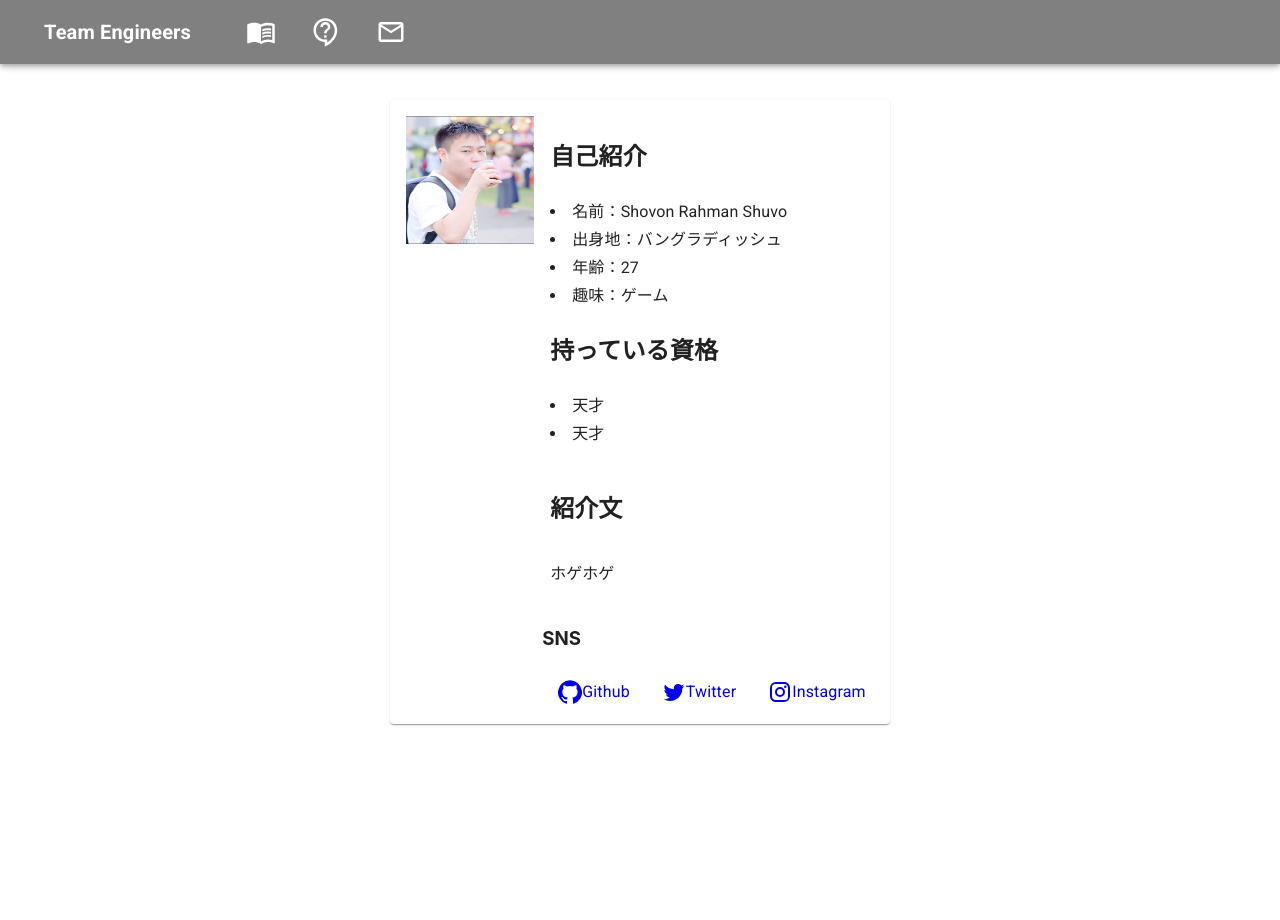
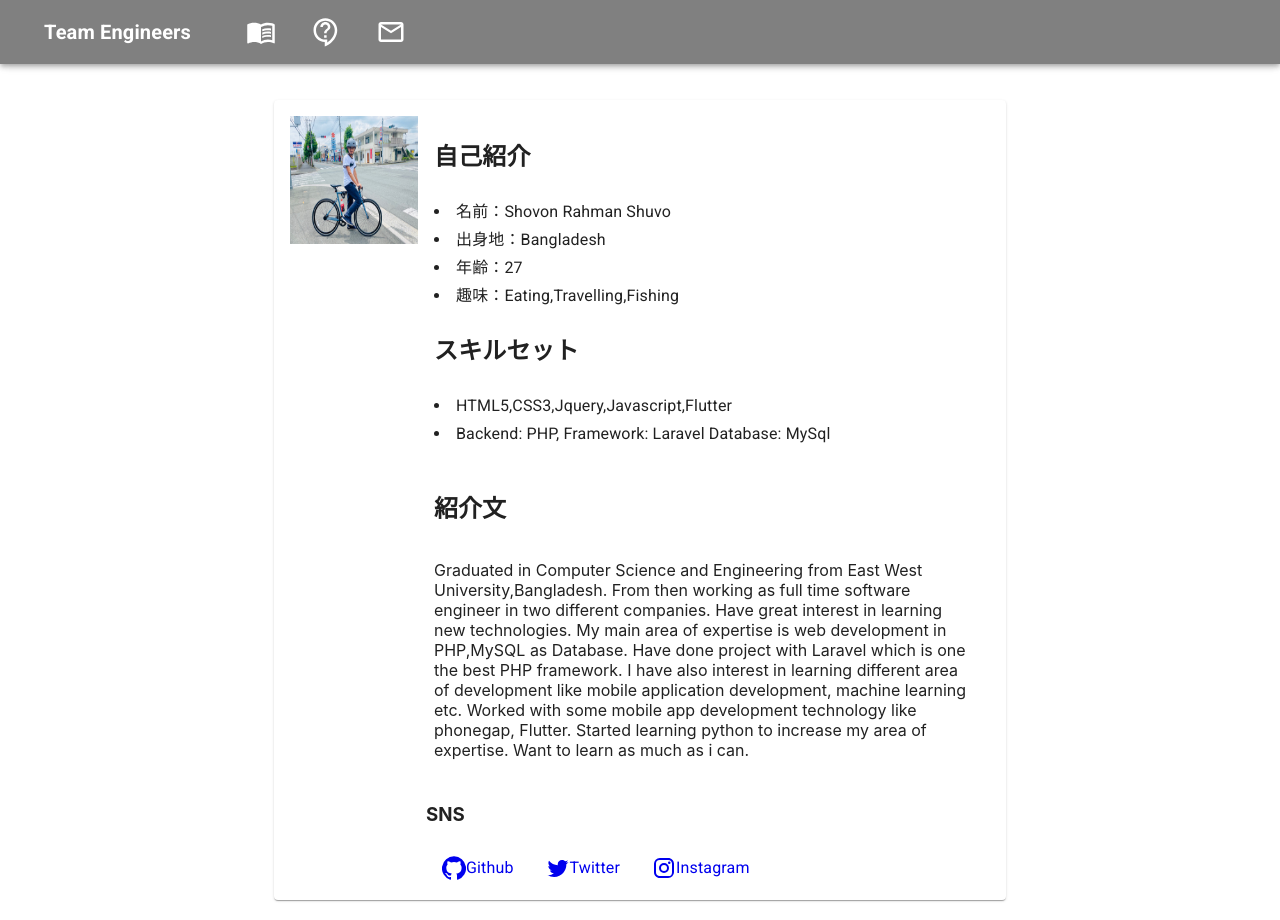
Before and after one commit to daisuke-maedagumi/first-app, a React (Create React App) app: page /Member4 in a window 1280 px wide. Before the commit the page ends 800 px from the top, so only its background shows below. Built offline with nearby package versions, Linux system fonts and the light colour scheme.

Commit message:
update/profilepageshovo

```diff
--- a/src/Templates/Member4.jsx
+++ b/src/Templates/Member4.jsx
@@ -10,7 +10,7 @@ import ListItem from '@material-ui/core/ListItem'
 // import List from '@material-ui/core/List'
 import GitHubIcon from '@material-ui/icons/GitHub';
 import InstagramIcon from '@material-ui/icons/Instagram';
-import TopImage from "../assets/images/kyohei.jpg";
+import TopImage from "../assets/images/shovo.JPG";
 
 import Box from '@material-ui/core/Box';
 
@@ -78,22 +78,22 @@ export default function Member4()
                     <li>名前：Shovon Rahman Shuvo</li>
                   </Grid>
                   <Grid container className="hugehoge">
-                    <li>出身地：バングラディッシュ</li>
+                    <li>出身地：Bangladesh</li>
                   </Grid>
                   <Grid container className="hugehoge">
                     <li>年齢：27</li>
                   </Grid>
                   <Grid container className="hugehoge">
-                    <li>趣味：ゲーム</li>
+                    <li>趣味：Eating,Travelling,Fishing</li>
                   </Grid>
                   <Grid container className="hugehoge">
-                    <h2>持っている資格</h2>
+                    <h2>スキルセット</h2>
                   </Grid>
                   <Grid container className="hugehoge">
-                    <li>天才</li>
+                    <li>HTML5,CSS3,Jquery,Javascript,Flutter</li>
                   </Grid>
                   <Grid container className="hugehoge">
-                    <li>天才</li>
+                    <li>Backend: PHP, Framework: Laravel Database: MySql</li>
                   </Grid>
                 </Typography>
               </Grid>
@@ -103,7 +103,18 @@ export default function Member4()
                 </Grid>
                 <Grid container className="hugehoge" direction="row">
                   <p>
-                    ホゲホゲ
+                    Graduated in Computer Science and Engineering from East West
+                    University,Bangladesh. From then working as full time
+                    software engineer in two different companies. Have great
+                    interest in learning new technologies. My main area of
+                    expertise is web development in PHP,MySQL as Database. Have
+                    done project with Laravel which is one the best PHP
+                    framework. I have also interest in learning different area
+                    of development like mobile application development, machine
+                    learning etc. Worked with some mobile app development
+                    technology like phonegap, Flutter. Started learning python
+                    to increase my area of expertise. Want to learn as much as i
+                    can.
                   </p>
                 </Grid>
               </Grid>
@@ -116,23 +127,20 @@ export default function Member4()
                   justifyContent="stretch"
                   className="hugehoge"
                 >
-                  <ListItem
-                    component="a"
-                    href="https://github.com/KyoheiYamamoto"
-                  >
+                  <ListItem component="a" href="https://github.com/akandshuvo">
                     <GitHubIcon />
                     <ListItemText primary="Github" />
                   </ListItem>
                   <ListItem
                     component="a"
-                    href="https://twitter.com/davidkyohei"
+                    href="https://twitter.com/akandshuvo25"
                   >
                     <TwitterIcon />
                     <ListItemText primary="Twitter" />
                   </ListItem>
                   <ListItem
                     component="a"
-                    href="https://www.instagram.com/kyohei_1642"
+                    href="https://www.instagram.com/shovonshuvo/"
                   >
                     <InstagramIcon />
                     <ListItemText primary="Instagram" />
```
Also changed, not shown: src/assets/images/shovo.JPG (added).
